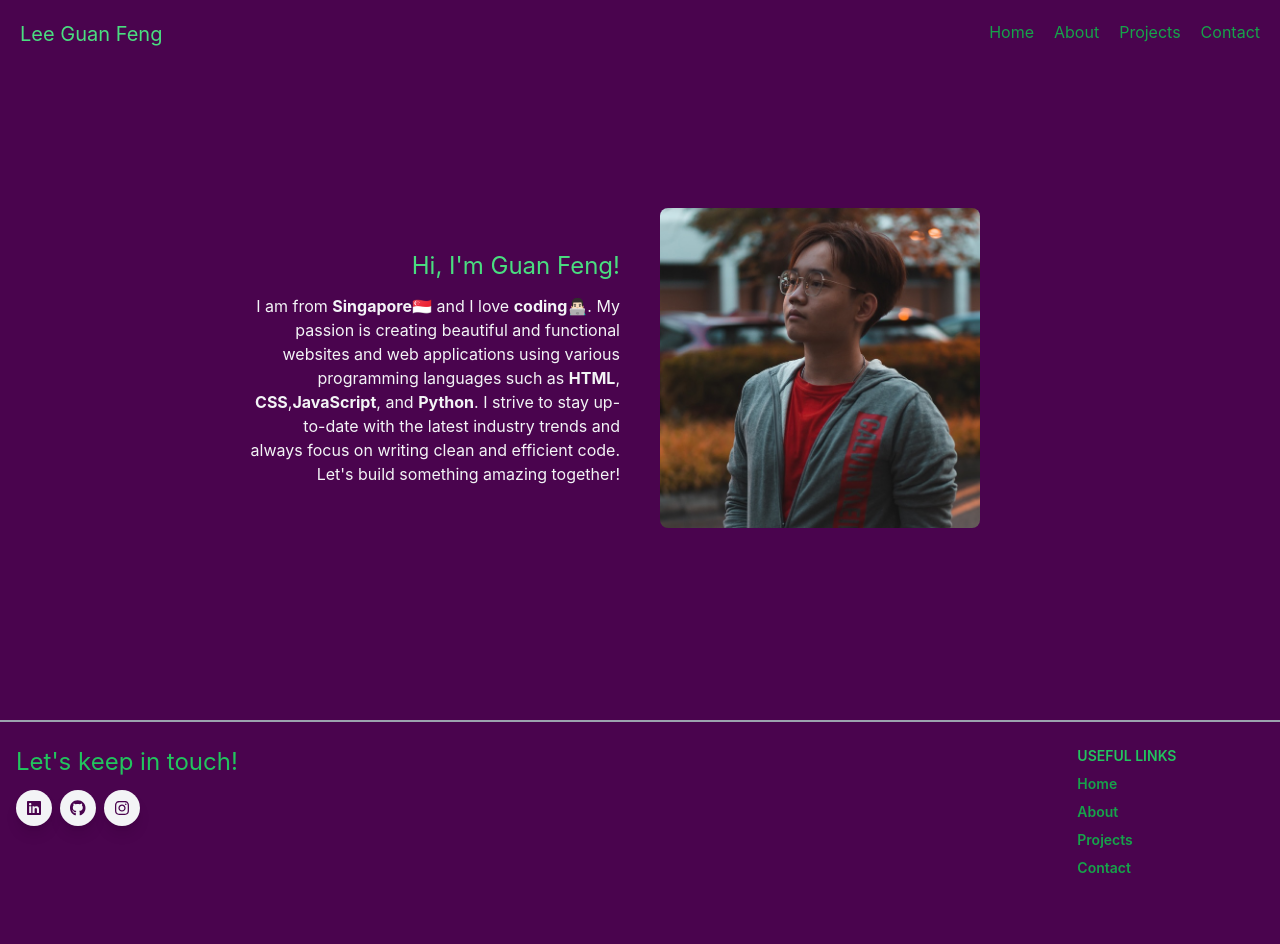
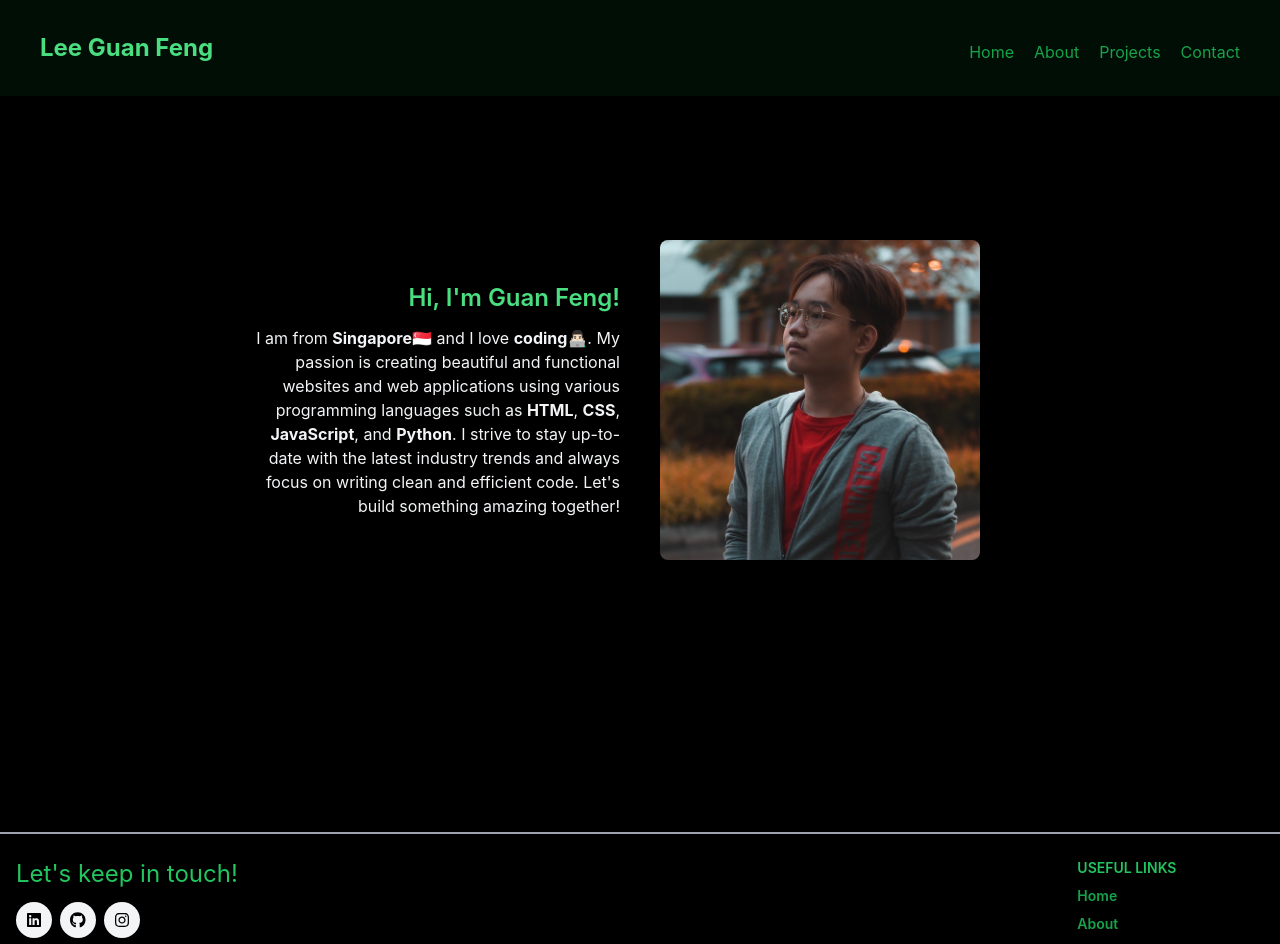
Before and after one commit to lgf2111/portfolio, a React (Create React App) app: page / in a window 1280 px wide. Shown: the top 944 px of the page. Built offline with nearby package versions, Linux system fonts and the light colour scheme.

Commit message:
update layout

```diff
--- a/src/components/Footer.tsx
+++ b/src/components/Footer.tsx
@@ -23,10 +23,7 @@ const Footer = () => {
                 rel="noopener noreferrer"
                 className="bg-gray-100 shadow-lg font-normal h-9 w-9 flex items-center justify-center align-center rounded-full outline-none focus:outline-none mr-2"
               >
-                <FontAwesomeIcon
-                  icon={faLinkedin}
-                  className="text-fuchsia-950"
-                />
+                <FontAwesomeIcon icon={faLinkedin} />
               </a>
               <a
                 href={socialMediaLinks.github}
@@ -34,7 +31,7 @@ const Footer = () => {
                 rel="noopener noreferrer"
                 className="bg-gray-100 shadow-lg font-normal h-9 w-9 flex items-center justify-center align-center rounded-full outline-none focus:outline-none mr-2"
               >
-                <FontAwesomeIcon icon={faGithub} className="text-fuchsia-950" />
+                <FontAwesomeIcon icon={faGithub} />
               </a>
               <a
                 href={socialMediaLinks.instagram}
@@ -42,10 +39,7 @@ const Footer = () => {
                 rel="noopener noreferrer"
                 className="bg-gray-100 shadow-lg font-normal h-9 w-9 flex items-center justify-center align-center rounded-full outline-none focus:outline-none mr-2"
               >
-                <FontAwesomeIcon
-                  icon={faInstagram}
-                  className="text-fuchsia-950"
-                />
+                <FontAwesomeIcon icon={faInstagram} />
               </a>
             </div>{" "}
           </div>
--- a/src/components/Header.tsx
+++ b/src/components/Header.tsx
@@ -2,9 +2,11 @@ import { Link } from "react-router-dom";
 
 const Header = () => {
   return (
-    <header className="container mx-auto mt-5 px-5 flex justify-between">
+    <header className="fixed top-0 left-0 w-full z-10 mx-auto py-8 px-10 flex justify-between items-end bg-green-950 bg-opacity-30">
       <div>
-        <h1 className="text-xl text-green-400">Lee Guan Feng</h1>
+        <Link to="/" className="text-2xl text-green-400 font-bold">
+          Lee Guan Feng
+        </Link>
       </div>
       <div>
         <ul className="flex gap-x-5 text-green-600">
--- a/src/components/Layout.tsx
+++ b/src/components/Layout.tsx
@@ -31,14 +31,16 @@ const Layout = ({ children }: LayoutProps) => {
   }, [location.pathname]);
 
   return (
-    <div>
-      <Helmet>
-        <title>{pageTitle} - Guan Feng's Portfolio</title>
-      </Helmet>
-      <Header />
-      <main>{children}</main>
+    <>
+      <div className="flex flex-col min-h-screen">
+        <Helmet>
+          <title>{pageTitle} - Guan Feng's Portfolio</title>
+        </Helmet>
+        <Header />
+        <div className="flex-grow">{children}</div>
+      </div>
       <Footer />
-    </div>
+    </>
   );
 };
 
--- a/src/index.css
+++ b/src/index.css
@@ -9,23 +9,10 @@ body {
     sans-serif;
   -webkit-font-smoothing: antialiased;
   -moz-osx-font-smoothing: grayscale;
-  background-color: #4a044e;
-  animation: gradientAnimation .75s ease-in-out;
+  background-color: black;
 }
 
 code {
   font-family: source-code-pro, Menlo, Monaco, Consolas, 'Courier New',
     monospace;
 }
-
-@keyframes gradientAnimation {
-  0% {
-    background-color: rgb(243 244 246);
-    /* gray-100 */
-  }
-
-  100% {
-    background-color: #4a044e;
-    /* fuchsia-950 */
-  }
-}
--- a/src/pages/Home.tsx
+++ b/src/pages/Home.tsx
@@ -30,16 +30,18 @@ const Home = () => {
 
   return (
     <Layout>
-      <div className="flex my-40">
+      <div className="flex items-center h-screen">
         <div
           className="w-1/2 flex flex-col justify-center items-end pr-5 text-right"
           id="landing-text"
         >
-          <h1 className="text-2xl text-green-400">Hi, I'm Guan Feng!</h1>
+          <h1 className="text-2xl text-green-400 font-semibold">
+            Hi, I'm Guan Feng!
+          </h1>
           <p className="text-gray-100 w-3/5 mt-3">
             I am from <b>Singapore🇸🇬</b> and I love <b>coding👨🏻‍💻</b>. My passion
             is creating beautiful and functional websites and web applications
-            using various programming languages such as <b>HTML</b>, <b>CSS</b>,
+            using various programming languages such as <b>HTML</b>, <b>CSS</b>,{" "}
             <b>JavaScript</b>, and <b>Python</b>. I strive to stay up-to-date
             with the latest industry trends and always focus on writing clean
             and efficient code. Let's build something amazing together!
```
